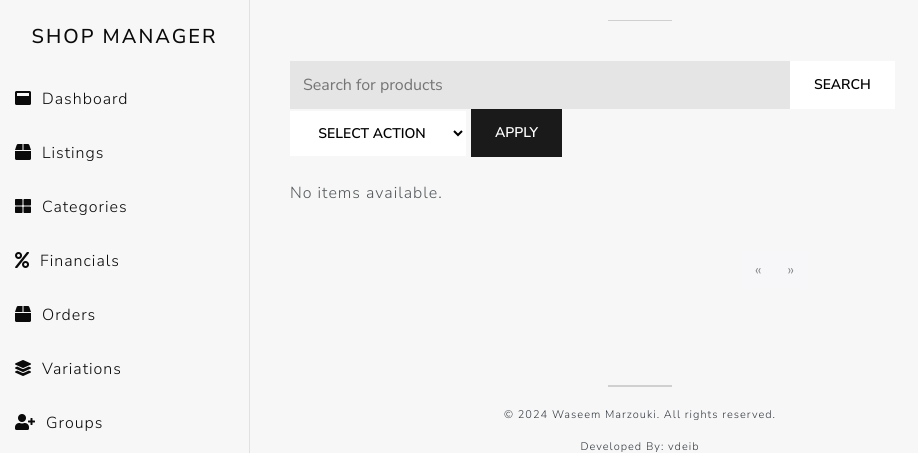
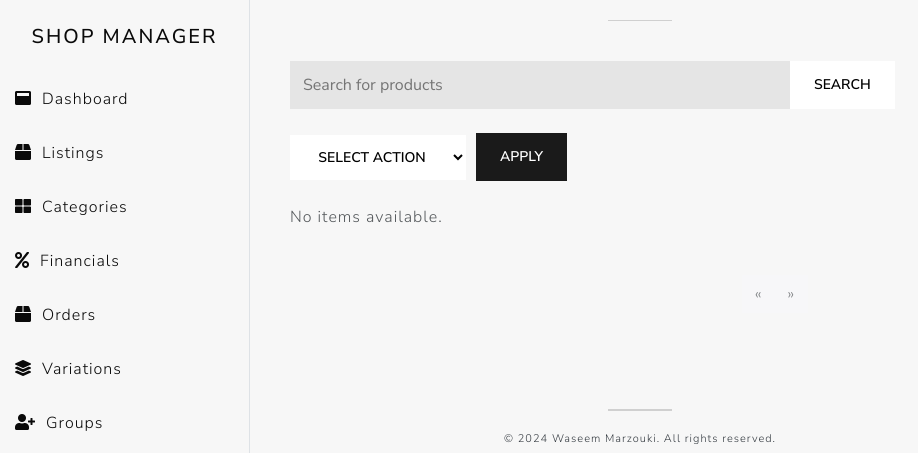
Before and after one commit to devdeib/Marzouki, a Django app: template dashboard/templates/store_items_list.html in a window 1280 px wide; the page is wider, and only the part inside the window is pictured. Shown: the part 76-529 px from the top of that part, without its empty margins (0-918 px from the left). Run offline with Django 4.2, Linux system fonts and the light colour scheme; the template is opened without the code that fills it, so the values that code supplies are empty; some libraries are stand-ins or nearby versions.

Commit message:
New Release

```diff
--- a/dashboard/templates/store_items_list.html
+++ b/dashboard/templates/store_items_list.html
@@ -14,17 +14,20 @@
               <div>
                 <a href="{% url 'dashboard:add_store_item' %}" class="addlink btn btn-success add_btn">Add New Listing</a>
               </div>
+              <br>
+
+            </div>
+          </form>
+          <br>
           <div>
-                    <select id="action-select" class="btn btn-secondary ml-2">
+          <select id="action-select" class="btn btn-secondary" >
             <option value="">Select Action</option>
                   <option value="Active">Active</option>
                   <option value="DR">Draft</option>
                   <option value="delete">Delete</option>
               </select>
-                    <button class="btn btn-primary ml-2" type="button" onclick="submitForm()">Apply</button>
+              <button class="btn btn-primary" style="margin-left: 5px;" type="button" onclick="submitForm()">Apply</button>
             </div>
-            </div>
-        </form>
     </div>
     <form id="items-form" method="post" action="{% url 'dashboard:items_bulk_action' %}">
         {% csrf_token %}
```
Lines whose indentation alone changed are shown as unchanged.
